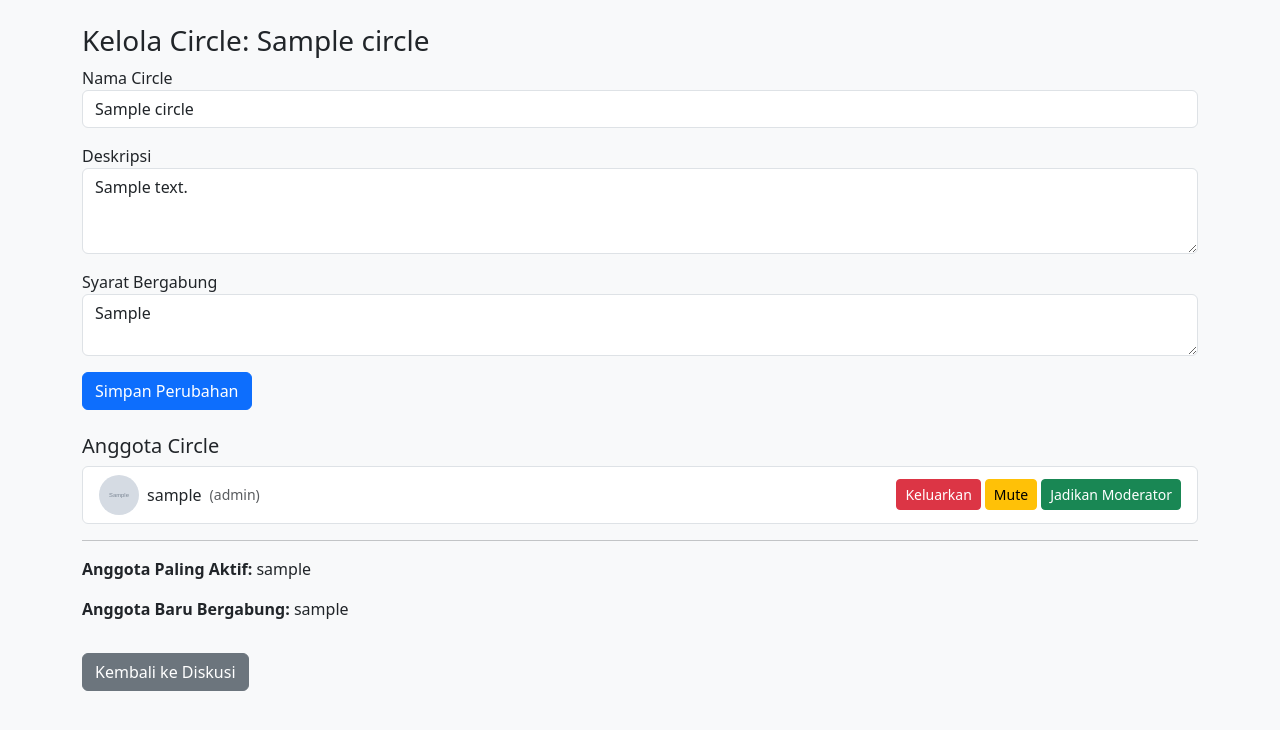
After one commit to Yugaa22-ui/ConnectCircle, a PHP site: page /circle/manage_circle.php?circle_id=1 in a window 1280 px wide. The commit adds this page. Shown: the top 730 px of the page. Run offline with PHP 8.4, Linux system fonts and the light colour scheme; the visitor is signed in with stand-in values (Sample User, id 1); tables that the repository leaves empty or names only in its code hold one stand-in row (values such as "Sample post"); grey boxes marked "Sample" are stand-in pictures.

Commit message:
Membuat halaman kelola circle, menambahkan role pada circle

```diff
--- /dev/null
+++ b/backend/circle/manage_circle_data.php
@@ -0,0 +1,69 @@
+<?php
+// === manage_circle_data.php ===
+if (session_status() === PHP_SESSION_NONE) session_start();
+include_once '../includes/db.php';
+
+$circle_id = isset($_GET['circle_id']) ? intval($_GET['circle_id']) : 0;
+$user_id = $_SESSION['user_id'];
+
+$circle_name = $circle_description = $msg = '';
+$circle_detail = [];
+
+// Validasi kepemilikan circle
+$cek = $conn->prepare("SELECT name, description, creator_id, rules FROM circles WHERE id = ?");
+$cek->bind_param("i", $circle_id);
+$cek->execute();
+$cek->store_result();
+
+if ($cek->num_rows === 0) {
+    echo "<script>alert('Circle tidak ditemukan.'); window.location='view_circle.php';</script>";
+    exit;
+}
+
+$cek->bind_result($circle_name, $circle_description, $creator_id, $rules);
+$cek->fetch();
+$cek->close();
+
+if ($creator_id !== $user_id) {
+    echo "<script>alert('Hanya pembuat circle yang dapat mengelola.'); window.location='view_circle.php';</script>";
+    exit;
+}
+
+if ($_SERVER['REQUEST_METHOD'] === 'POST') {
+    if (isset($_POST['circle_name'], $_POST['circle_description'], $_POST['rules'])) {
+        $new_name = trim($_POST['circle_name']);
+        $new_desc = trim($_POST['circle_description']);
+        $new_rules = trim($_POST['rules']);
+
+        $update = $conn->prepare("UPDATE circles SET name = ?, description = ?, rules = ? WHERE id = ?");
+        $update->bind_param("sssi", $new_name, $new_desc, $new_rules, $circle_id);
+        if ($update->execute()) {
+            $circle_name = $new_name;
+            $circle_description = $new_desc;
+            $rules = $new_rules;
+            $msg = "Circle berhasil diperbarui.";
+        }
+        $update->close();
+    }
+
+    if (isset($_POST['action']) && $_POST['member_id']) {
+        $member_id = intval($_POST['member_id']);
+        $action = $_POST['action'];
+
+        if ($action === 'kick') {
+            $conn->query("DELETE FROM circle_members WHERE user_id = $member_id AND circle_id = $circle_id");
+        } elseif ($action === 'mute') {
+            $until = date('Y-m-d H:i:s', strtotime('+1 day'));
+            $conn->query("REPLACE INTO circle_mutes (user_id, circle_id, until_time) VALUES ($member_id, $circle_id, '$until')");
+        } elseif ($action === 'promote') {
+            $conn->query("UPDATE circle_members SET role = 'moderator' WHERE user_id = $member_id AND circle_id = $circle_id");
+        }
+    }
+}
+
+$members = $conn->query("SELECT u.id, u.username, u.profile_picture, cm.role FROM circle_members cm JOIN users u ON cm.user_id = u.id WHERE cm.circle_id = $circle_id ORDER BY cm.joined_at ASC");
+
+$top_active = $conn->query("SELECT u.username FROM posts p JOIN users u ON p.user_id = u.id WHERE p.circle_id = $circle_id GROUP BY p.user_id ORDER BY COUNT(*) DESC LIMIT 1")->fetch_assoc();
+$newest = $conn->query("SELECT u.username FROM circle_members cm JOIN users u ON cm.user_id = u.id WHERE cm.circle_id = $circle_id ORDER BY cm.joined_at DESC LIMIT 1")->fetch_assoc();
+
+?>
--- a/circle/discussion_page.php
+++ b/circle/discussion_page.php
@@ -29,9 +29,9 @@
         <h4>Diskusi: <?= htmlspecialchars($circle_name) ?></h4>
         <div>
             <?php if ($is_creator): ?>
-                <a href="manage_members.php?circle_id=<?= $circle_id ?>" class="btn btn-sm btn-outline-primary">Kelola Anggota</a>
+                <a href="manage_circle.php?circle_id=<?= $circle_id ?>" class="btn btn-sm btn-outline-primary">Kelola Circle</a>
             <?php endif; ?>
-            <button class="btn btn-sm btn-outline-info" data-bs-toggle="modal" data-bs-target="#circleInfoModal">ℹ️ Info Circle</button>
+            <button class="btn btn-sm btn-outline-info" data-bs-toggle="modal" data-bs-target="#circleInfoModal">Lihat Info Circle</button>
             <button class="btn btn-sm btn-outline-danger" data-bs-toggle="modal" data-bs-target="#confirmLeaveModal">Keluar Circle</button>
             <a href="view_circle.php" class="btn btn-sm btn-secondary">Kembali</a>
         </div>
--- /dev/null
+++ b/circle/manage_circle.php
@@ -0,0 +1,61 @@
+<?php include '../backend/circle/manage_circle_data.php'; ?>
+<!DOCTYPE html>
+<html lang="id">
+<head>
+    <meta charset="UTF-8">
+    <title>Kelola Circle - <?= htmlspecialchars($circle_name) ?></title>
+    <link href="https://cdn.jsdelivr.net/npm/bootstrap@5.3.0/dist/css/bootstrap.min.css" rel="stylesheet">
+</head>
+<body class="bg-light">
+<div class="container py-4">
+    <h3>Kelola Circle: <?= htmlspecialchars($circle_name) ?></h3>
+
+    <?php if (!empty($msg)): ?>
+        <div class="alert alert-success"><?= $msg ?></div>
+    <?php endif; ?>
+
+    <form method="POST" class="mb-4">
+        <div class="mb-3">
+            <label>Nama Circle</label>
+            <input type="text" name="circle_name" class="form-control" value="<?= htmlspecialchars($circle_name) ?>">
+        </div>
+        <div class="mb-3">
+            <label>Deskripsi</label>
+            <textarea name="circle_description" class="form-control" rows="3"><?= htmlspecialchars($circle_description) ?></textarea>
+        </div>
+        <div class="mb-3">
+            <label>Syarat Bergabung</label>
+            <textarea name="rules" class="form-control" rows="2"><?= htmlspecialchars($rules ?? '') ?></textarea>
+        </div>
+        <button type="submit" class="btn btn-primary">Simpan Perubahan</button>
+    </form>
+
+    <h5>Anggota Circle</h5>
+    <ul class="list-group">
+        <?php while ($row = $members->fetch_assoc()): ?>
+            <li class="list-group-item d-flex justify-content-between align-items-center">
+                <div class="d-flex align-items-center">
+                    <img src="<?= $row['profile_picture'] ? '../assets/uploads/img/' . $row['profile_picture'] : '../assets/img/default.png' ?>" class="rounded-circle me-2" width="40" height="40">
+                    <?= htmlspecialchars($row['username']) ?>
+                    <small class="ms-2 text-muted">(<?= $row['role'] ?>)</small>
+                </div>
+                <?php if ($row['id'] !== $user_id): ?>
+                    <form method="POST" class="d-flex gap-1">
+                        <input type="hidden" name="member_id" value="<?= $row['id'] ?>">
+                        <button name="action" value="kick" class="btn btn-sm btn-danger">Keluarkan</button>
+                        <button name="action" value="mute" class="btn btn-sm btn-warning">Mute</button>
+                        <button name="action" value="promote" class="btn btn-sm btn-success">Jadikan Moderator</button>
+                    </form>
+                <?php endif; ?>
+            </li>
+        <?php endwhile; ?>
+    </ul>
+
+    <hr>
+    <p><strong>Anggota Paling Aktif:</strong> <?= $top_active['username'] ?? '-' ?></p>
+    <p><strong>Anggota Baru Bergabung:</strong> <?= $newest['username'] ?? '-' ?></p>
+
+    <a href="../circle/discussion_page.php?circle_id=<?= $circle_id ?>" class="btn btn-secondary mt-3">Kembali ke Diskusi</a>
+</div>
+</body>
+</html>
```
